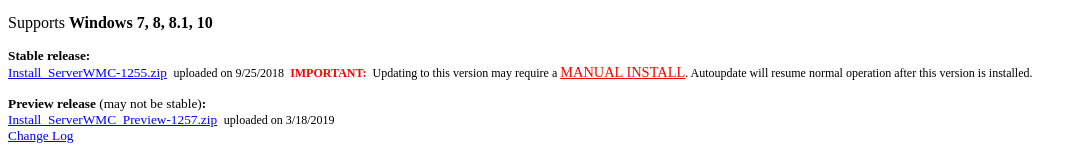
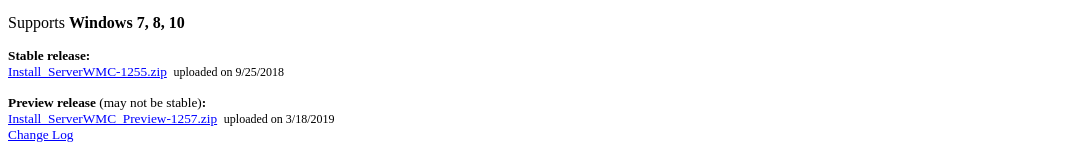
Before and after one commit to ServerWMC/serverwmc.github.io, a plain HTML site: page index.html in a window 1280 px wide. Shown: the part 643-800 px from the top of the page, without its empty margins (0-1084 px from the left). Drawn offline with Linux system fonts and the light colour scheme.

Commit message:
cleanup
did some minor cleanup and rewording on web page and change log

```diff
--- a/index.html
+++ b/index.html
@@ -1,5 +1,6 @@
 <!DOCTYPE HTML PUBLIC "-//W3C//DTD HTML 4.01 Transitional//EN">
 <html xmlns:v="urn:schemas-microsoft-com:vml" xmlns:o="urn:schemas-microsoft-com:office:office" xmlns:w="urn:schemas-microsoft-com:office:word" xmlns:st1="urn:schemas-microsoft-com:office:smarttags" xmlns="http://www.w3.org/TR/REC-html40" xmlns:ns1="http://schemas.microsoft.com/office/2004/12/omml"><head>
+
 <meta http-equiv="Content-Type" content="text/html; charset=windows-1252">
 <meta name="ProgId" content="Word.Document">
 <meta name="Generator" content="Microsoft Word 11">
@@ -127,12 +128,11 @@ div.Section1
 -->
 </style><!--[if gte mso 10]> <style> /* Style Definitions */ table.MsoNormalTable {mso-style-name:"Table Normal"; mso-tstyle-rowband-size:0; mso-tstyle-colband-size:0; mso-style-noshow:yes; mso-style-parent:""; mso-padding-alt:0in 5.4pt 0in 5.4pt; mso-para-margin:0in; mso-para-margin-bottom:.0001pt; mso-pagination:widow-orphan; font-size:10.0pt; font-family:"Times New Roman"; mso-ansi-language:#0400; mso-fareast-language:#0400; mso-bidi-language:#0400;} table.MsoTableGrid {mso-style-name:"Table Grid"; mso-tstyle-rowband-size:0; mso-tstyle-colband-size:0; border:solid windowtext 1.0pt; mso-border-alt:solid windowtext .5pt; mso-padding-alt:0in 5.4pt 0in 5.4pt; mso-border-insideh:.5pt solid windowtext; mso-border-insidev:.5pt solid windowtext; mso-para-margin:0in; mso-para-margin-bottom:.0001pt; mso-pagination:widow-orphan; font-size:10.0pt; font-family:"Times New Roman"; mso-ansi-language:#0400; mso-fareast-language:#0400; mso-bidi-language:#0400;} </style> <![endif]-->
 <link rel="themeData" href="index_files/themedata.thmx">
-<link rel="colorSchemeMapping" href="index_files/colorschememapping.xml"><!--[if gte mso 9]><xml> <o:shapedefaults v:ext="edit" spidmax="1027"/> </xml><![endif]--><!--[if gte mso 9]><xml> <o:shapelayout v:ext="edit"> <o:idmap v:ext="edit" data="1"/> </o:shapelayout></xml><![endif]-->
+<link rel="colorSchemeMapping" href="index_files/colorschememapping.xml"><!--[if gte mso 9]><xml> <o:shapedefaults v:ext="edit" spidmax="1027"/> </xml><![endif]--><!--[if gte mso 9]><xml> <o:shapelayout v:ext="edit"> <o:idmap v:ext="edit" data="1"/> </o:shapelayout></xml><![endif]--><title>ServerWMC</title>
 
 
-<title>ServerWMC</title><link rel="shortcut icon" href="/favicon.ico" type="image/x-icon">
-<link rel="icon" href="/favicon.ico"></head>
-<body style="" lang="EN-US" link="blue" vlink="purple">
+<link rel="shortcut icon" href="/favicon.ico" type="image/x-icon">
+<link rel="icon" href="/favicon.ico"></head><body style="" lang="EN-US" link="blue" vlink="purple">
 <div class="Section1">
 <p class="MsoNormal"><b style=""><span style="font-size: 14pt;"><!--[if gte vml 1]><v:shapetype id="_x0000_t75" coordsize="21600,21600" o:spt="75" o:preferrelative="t" path="m@4@5l@4@11@9@11@9@5xe" filled="f" stroked="f"> <v:stroke joinstyle="miter"/> <v:formulas> <v:f eqn="if lineDrawn pixelLineWidth 0"/> <v:f eqn="sum @0 1 0"/> <v:f eqn="sum 0 0 @1"/> <v:f eqn="prod @2 1 2"/> <v:f eqn="prod @3 21600 pixelWidth"/> <v:f eqn="prod @3 21600 pixelHeight"/> <v:f eqn="sum @0 0 1"/> <v:f eqn="prod @6 1 2"/> <v:f eqn="prod @7 21600 pixelWidth"/> <v:f eqn="sum @8 21600 0"/> <v:f eqn="prod @7 21600 pixelHeight"/> <v:f eqn="sum @10 21600 0"/> </v:formulas> <v:path o:extrusionok="f" gradientshapeok="t" o:connecttype="rect"/> <o:lock v:ext="edit" aspectratio="t"/> </v:shapetype><v:shape id="Picture_x0020_11" o:spid="_x0000_i1034" type="#_x0000_t75" alt="Description: swmc3D" style='width:257.25pt;height:144.75pt;visibility:visible; mso-wrap-style:square'> <v:imagedata src="index_files/image003.jpg" o:title="swmc3D"/> </v:shape><![endif]--><!--[if !vml]--><img src="index_files/image002.jpg" alt="Description: swmc3D" v:shapes="Picture_x0020_11" height="193" width="343"><!--[endif]--></span></b><b><span style="font-size: 14pt;"><o:p></o:p></span></b></p>
 <p class="MsoNormal"><b><span style="font-size: 14pt;"><o:p>&nbsp;</o:p></span></b></p>
@@ -149,15 +149,12 @@ as the PVR Backend<o:p></o:p></span></b></p>
 <p class="MsoNormal"><b><span style="font-size: 10pt;"><o:p>&nbsp;</o:p></span></b></p>
 <p class="MsoNormal">Supports <b style="">Windows
 7,
-8, 8.1</b><span style="font-weight: bold;">, 10</span>
+8, </b><span style="font-weight: bold;">10</span>
 </p>
 <p class="MsoNormal"><span style="font-size: 10pt;"><o:p>&nbsp;</o:p></span></p>
 <p class="MsoNormal"><span style="font-size: 10pt;"><span style="font-weight: bold;">Stable release</span></span><span style="font-size: 10pt; font-weight: bold;">:</span></p>
 <p class="MsoNormal"><span style="font-size: 10pt;"><a href="http://bit.ly/swmcZip-1255">Install_ServerWMC-1255.zip</a>&nbsp;
-</span><span style="font-size: 9pt;">uploaded on 9/25/2018<span style="font-weight: bold; color: red;">&nbsp;&nbsp;IMPORTANT:
-</span>&nbsp;Updating
-to this version may require a <span style="color: red;"><big><span style="text-decoration: underline;">MANUAL INSTALL</span></big></span></span><span style="font-size: 9pt;">. Autoupdate will resume normal
-operation after this version is installed.</span></p>
+</span><span style="font-size: 9pt;">uploaded on 9/25/2018<span style="font-weight: bold; color: red;">&nbsp;</span></span><span style="font-size: 9pt;"></span></p>
 <p class="MsoNormal"><span style="font-size: 9pt;"><o:p>&nbsp;</o:p></span></p>
 <p class="MsoNormal"><span style="font-size: 10pt;"><span style="font-weight: bold;">Preview release</span></span><span style="font-size: 10pt;"> (may not be stable)</span><span style="font-size: 10pt; font-weight: bold;">:&nbsp;</span></p>
 <span style="font-size: 10pt;"><a href="http://bit.ly/swmcPreviewZip-1257">Install_ServerWMC_Preview-1257.zip</a>&nbsp;
```
Also changed, not shown: changelog.html (+2 -2 lines).
